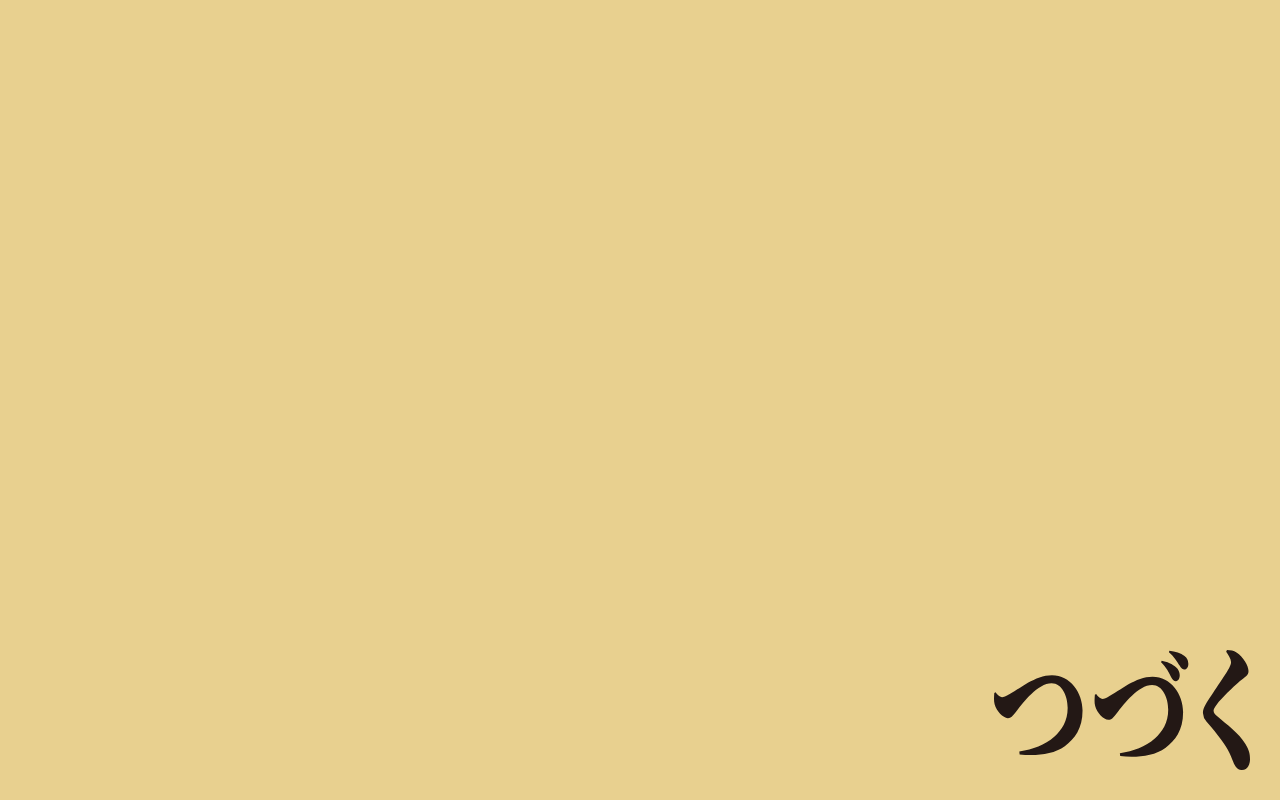
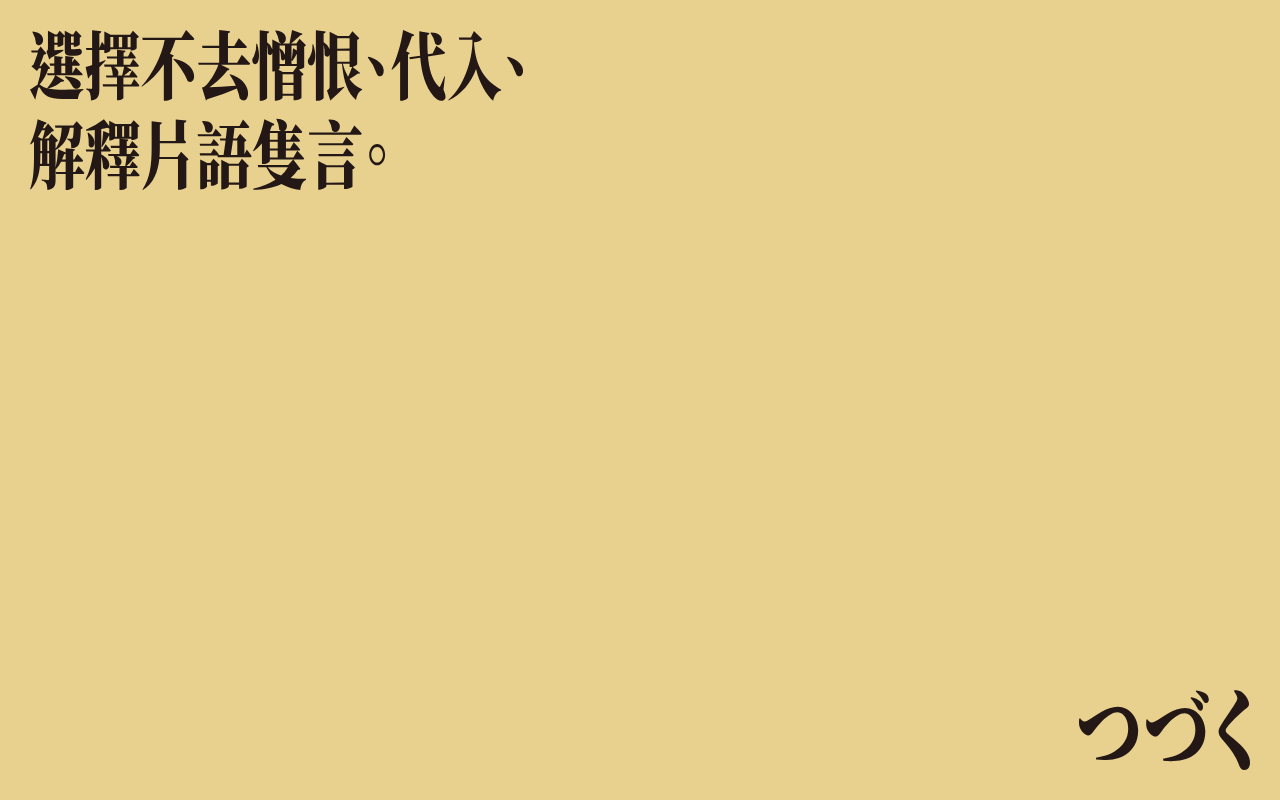
Before and after one commit to nerrons/Cut-and-Go, a plain HTML site: page index.html in a window 1280 px wide. Drawn offline with Linux system fonts and the light colour scheme.

Commit message:
Add new words

```diff
--- a/index.html
+++ b/index.html
@@ -15,18 +15,28 @@
     <meta property="og:url" content="https://cut-and-go.org/" />
     <style type="text/css">
         * { margin: 0; }
+
         body {
             background: #E8D08F;
         }
-        #text {
+
+        #words_1 {
+        	position: fixed;
+        	left: 30px;
+        	top: 30px;
+        	height: 20vh;
+        }
+
+        #words_2 {
             position: fixed;
             right: 30px;
             bottom: 30px;
-            height: 15vh;
+            height: 10vh;
         }
     </style>
 </head>
 <body>
-    <img src="to-be-continue.svg" id="text" />
+	<img src="words.svg" id="words_1" />
+    <img src="to-be-continue.svg" id="words_2" />
 </body>
 </html>
```
Also changed, not shown: words.svg (added), 1 other file.
